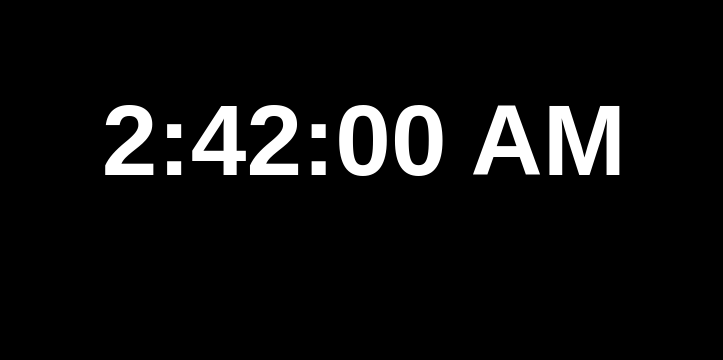
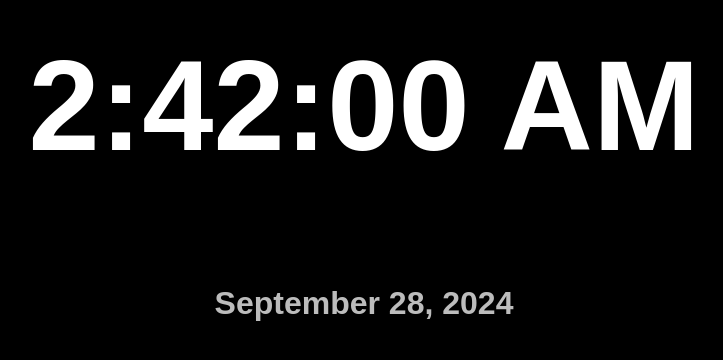
Before and after one commit to Einstein-ash/time-ash, a React (Create React App) app: page / in a window 1280 px wide. Shown: the part 260-620 px from the top of the page, without its empty margins (276-999 px from the left). Built offline with nearby package versions, Linux system fonts and the light colour scheme.

Commit message:
added date

```diff
--- a/src/pages/Your_time.jsx
+++ b/src/pages/Your_time.jsx
@@ -5,13 +5,20 @@ import "./style.css"
 
 const IndiaTimeClock = () => {
     const [time, setTime] = useState('');
+    const [date, setDate] = useState('');
     const [isFullScreen, setIsFullScreen] = useState(false);
 
   useEffect(() => {
     const updateTime = () => {
-      const options = { timeZone: 'Asia/Kolkata', hour12: true, hour: 'numeric', minute: 'numeric', second: 'numeric' };
-      const indiaTime = new Date().toLocaleTimeString('en-US', options);
+      const optionsTime = { timeZone: 'Asia/Kolkata', hour12: true, hour: 'numeric', minute: 'numeric', second: 'numeric' };
+      const optionsDate = { timeZone: 'Asia/Kolkata', day: 'numeric', month: 'long', year: 'numeric' };
+
+      const indiaTime = new Date().toLocaleTimeString('en-US', optionsTime);
+      const indiaDate = new Date().toLocaleDateString('en-US', optionsDate);
+
       setTime(indiaTime);
+      setDate(indiaDate);
+
     };
 
     updateTime(); // Update immediately
@@ -55,8 +62,9 @@ const IndiaTimeClock = () => {
                 // cursor: 'pointer'
               }}
             >
-        <div className='our_time'>
+        <div className='time_container'>
             <h2 className='our_time'>{time}</h2>
+            <h3 className='our_date'>{date}</h3>
         </div>
 
       </button>
--- a/src/pages/style.css
+++ b/src/pages/style.css
@@ -6,9 +6,19 @@
     justify-content: center;
     align-items: center;
     height: 100vh;
+    font-size: 1rem;
+}
+
+.time_container{
+    color: white;
+    /* font-size: 100px; */
 }
 
 .our_time{
-    color: white;
-    font-size: 100px;
+    /* color: white; */
+    font-size: 8rem;
 }
+.our_date{
+    color: rgb(188, 188, 188);
+    font-size: 2rem;
+}
```
